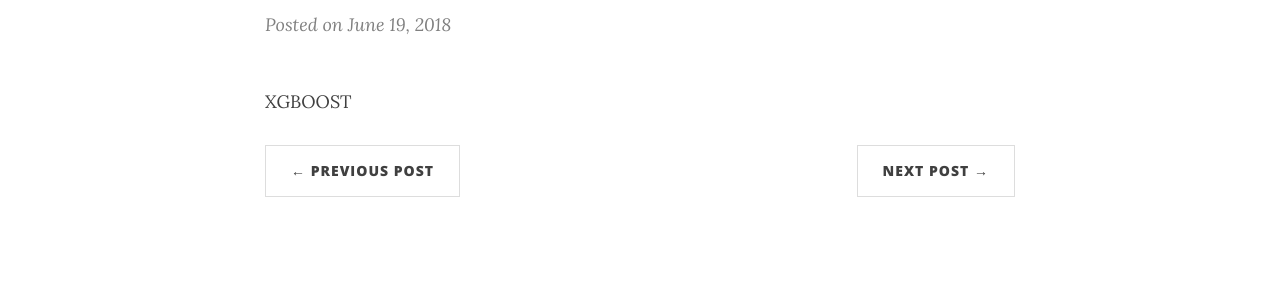
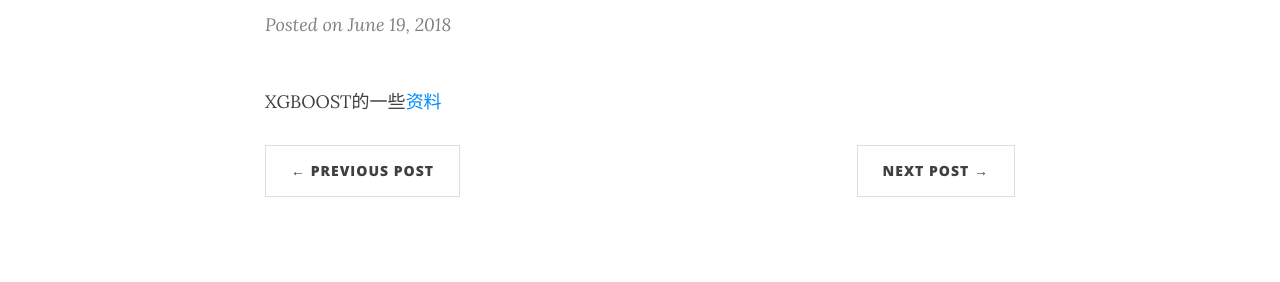
Before and after one commit to ZionPi/zionpi.github.io, a Jekyll site: the page built from _posts/2018-06-19-XGBOOST.md, in a window 1280 px wide. Shown: the part 183-465 px from the top of the page. Built offline with Jekyll 4.4.1, drawn with Linux system fonts in a browser that asks for light colours; nearby versions of some CDN libraries.

Commit message:
Update 2018-06-19-XGBOOST.md

```diff
--- a/_posts/2018-06-19-XGBOOST.md
+++ b/_posts/2018-06-19-XGBOOST.md
@@ -2,4 +2,4 @@
 layout: post
 title: 认识XGBOOST
 ---
-XGBOOST
+XGBOOST的一些[资料](https://www.quora.com/What-are-some-good-introductory-material-on-xgboost)
```
